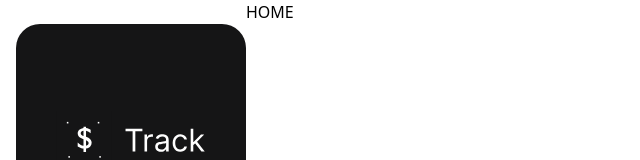
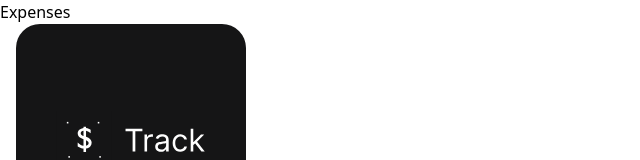
Before and after one commit to PutTheTrust/expense-frontend, a React (Vite) app: page /expenses in a window 1280 px wide. Shown: the top 160 px of the page, without its empty margins (0-640 px from the left). Built offline with nearby package versions, Linux system fonts and the light colour scheme.

Commit message:
check error server already listen err on windows

```diff
--- a/package.json
+++ b/package.json
@@ -12,7 +12,8 @@
   "dependencies": {
     "lucide-react": "^0.261.0",
     "react": "^18.2.0",
-    "react-dom": "^18.2.0"
+    "react-dom": "^18.2.0",
+    "react-router-dom": "^6.14.2"
   },
   "devDependencies": {
     "@types/react": "^18.2.14",
--- a/src/App.tsx
+++ b/src/App.tsx
@@ -1,12 +1,26 @@
 import "./App.css";
+import Expenses from "./pages/expenses";
 import Home from "./pages/home";
 
+import { createBrowserRouter, RouterProvider } from "react-router-dom";
+import Loans from "./pages/loans";
+
 function App() {
-  return (
-    <>
-      <Home />
-    </>
-  );
+  const router = createBrowserRouter([
+    {
+      path: "/",
+      element: <Home />,
+    },
+    {
+      path: "/expenses",
+      element: <Expenses />,
+    },
+    {
+      path: "/loans",
+      element: <Loans />,
+    },
+  ]);
+  return <RouterProvider router={router} />;
 }
 
 export default App;
--- /dev/null
+++ b/src/pages/expenses.tsx
@@ -0,0 +1,14 @@
+import MobileNav from "../components/mobile-nav";
+import Sidebar from "../components/sidebar";
+
+const Expenses = () => {
+  return (
+    <div>
+      <Sidebar />
+      <MobileNav />
+      Expenses
+    </div>
+  );
+};
+
+export default Expenses;
--- /dev/null
+++ b/src/pages/loans.tsx
@@ -0,0 +1,14 @@
+import MobileNav from "../components/mobile-nav";
+import Sidebar from "../components/sidebar";
+
+const Loans = () => {
+  return (
+    <div>
+      <Sidebar />
+      <MobileNav />
+      Loans
+    </div>
+  );
+};
+
+export default Loans;
```
Also changed, not shown: 1 other file (tests, documents, lock files or other folders).
